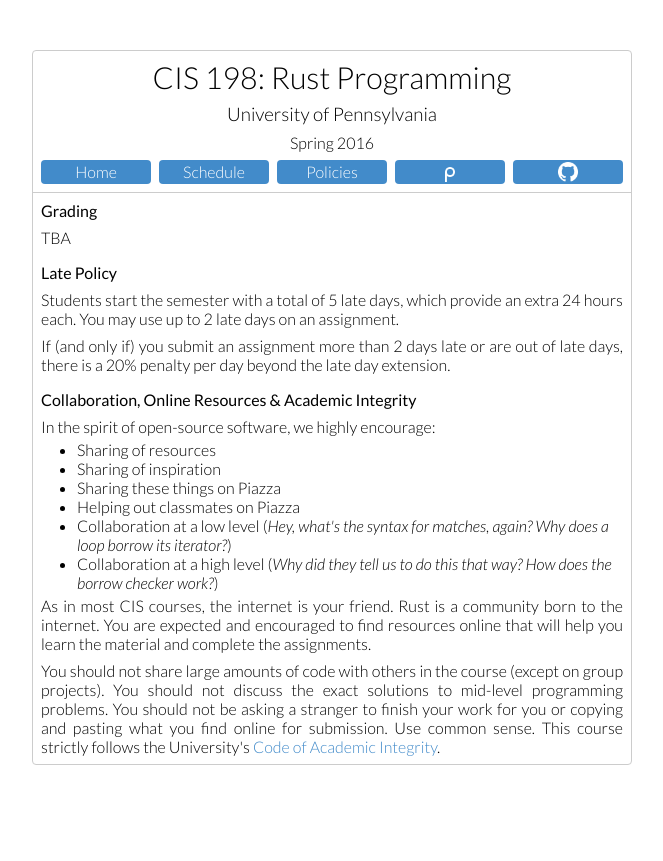
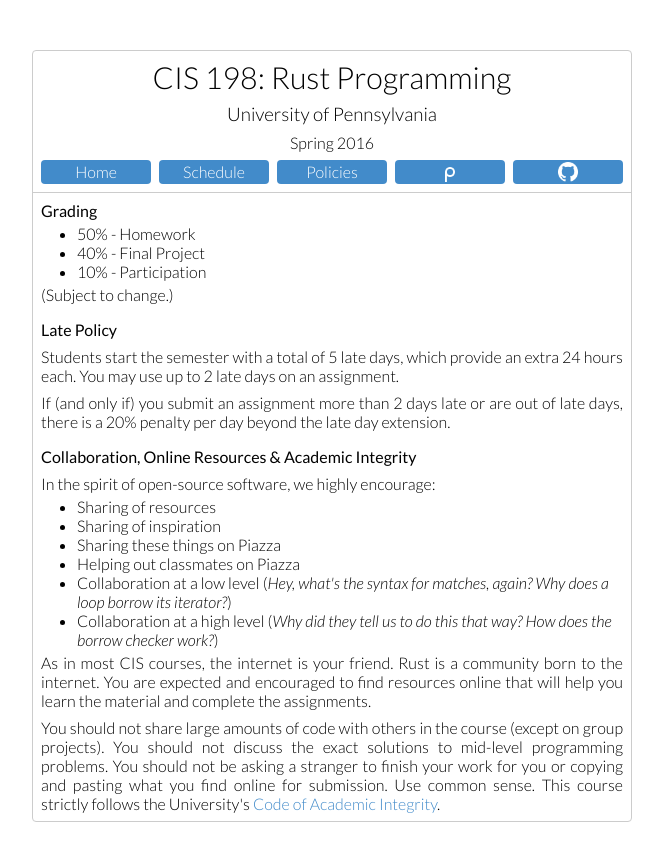
Before and after one commit to cis198-2016s/cis198-2016s.github.io, a Jekyll site: the page built from policies/index.html, in a window 1280 px wide. Shown: the top 861 px of the page, without its empty margins (308-971 px from the left). Built offline with Jekyll 4.4.1, drawn with Linux system fonts in a browser that asks for light colours.

Commit message:
Add hw01, remove Terry's OH, and add grading breakdown.

```diff
--- a/index.html
+++ b/index.html
@@ -22,7 +22,7 @@
   <div class="part ctr">
     <b>Terry Sun</b>
     <div class="small">
-      Tue. 3:00pm&ndash;4:30pm
+      hours TBD
       <br>
       Levine 6 Lounge
     </div>
--- a/policies/index.html
+++ b/policies/index.html
@@ -6,7 +6,12 @@
 
 <section>
   <h4>Grading</h4>
-  <p>TBA</p>
+  <ul>
+    <li>50% - Homework</li>
+    <li>40% - Final Project</li>
+    <li>10% - Participation</li>
+  </ul>
+  <p>(Subject to change.)</p>
 </section>
 <section>
   <h4>Late Policy</h4>
--- a/schedule/index.html
+++ b/schedule/index.html
@@ -66,7 +66,7 @@
         <td>
           <ul>
             <li><a href="https://github.com/cis198-2016s/homework/tree/master/hw00">HW00 - Due 1/25</a></li>
-            <li>HW01 - Due 1/27</li>
+            <li><a href="https://github.com/cis198-2016s/homework/tree/master/hw01">HW01 - Due 1/27</a></li>
           </ul>
         </td>
       </tr>
```
